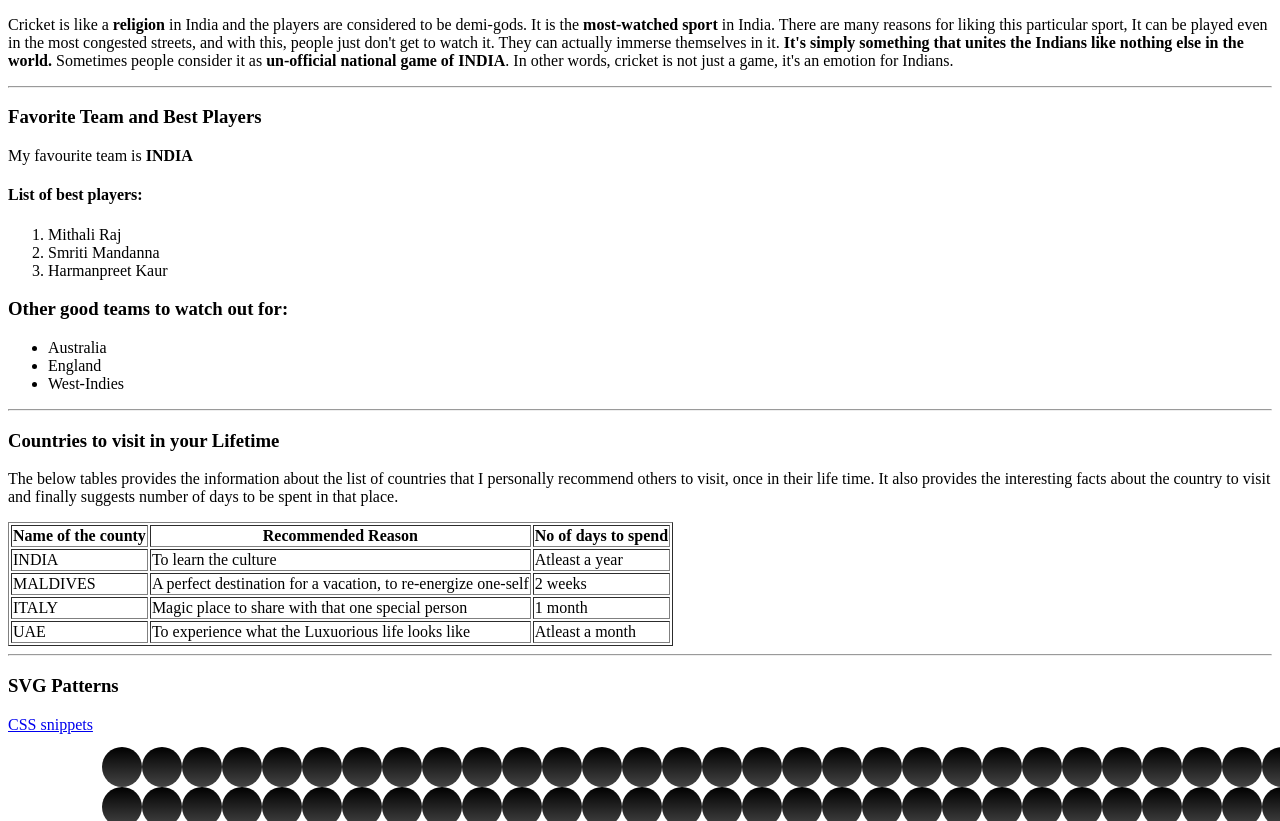
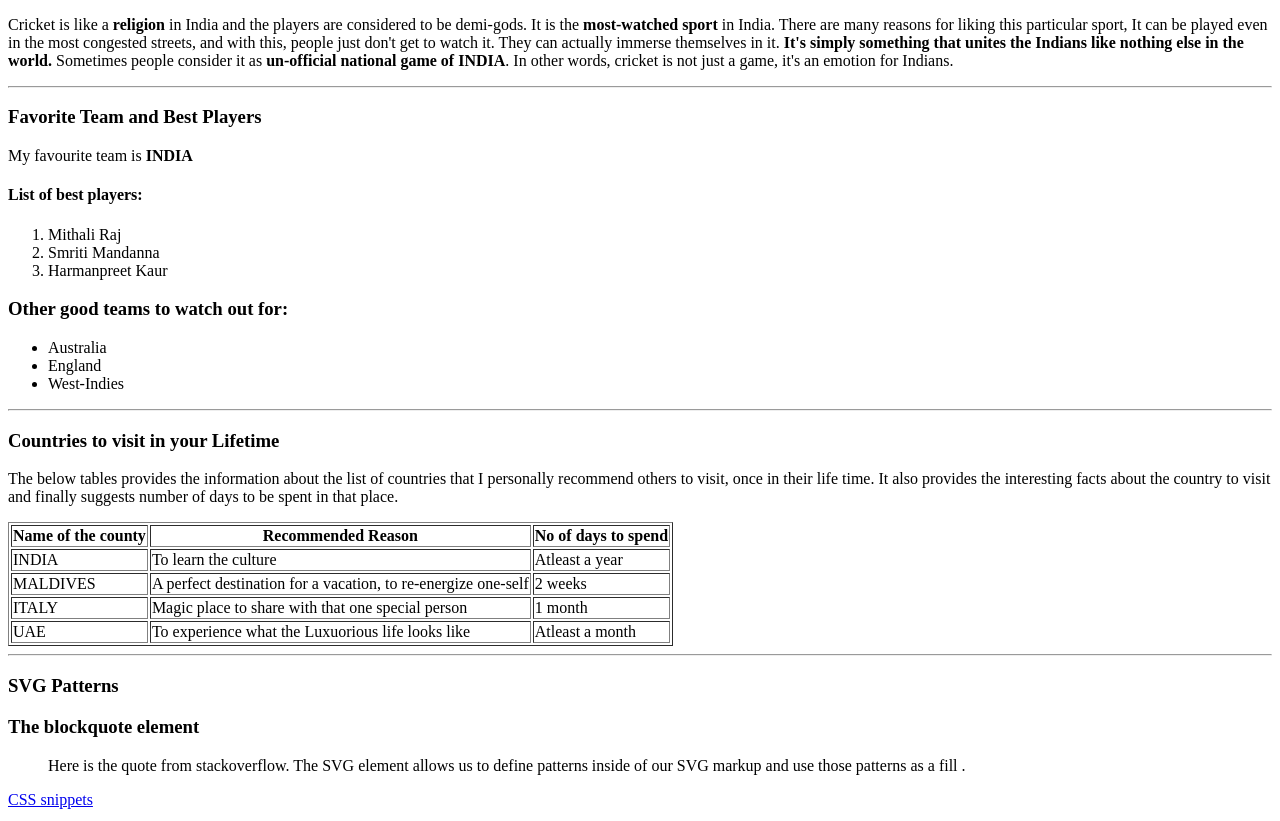
Before and after one commit to 44-563-Web-Apps-S23/44563-webapps-assignment-3-tallam-git, a plain HTML site: page index.html in a window 1280 px wide. Shown: the part 131-952 px from the top of the page. Drawn offline with Linux system fonts and the light colour scheme.

Commit message:
Updated index file

```diff
--- a/index.html
+++ b/index.html
@@ -68,6 +68,8 @@
 
         <hr>
         <h3>SVG Patterns</h3>
+        <h3>The blockquote element</h3>
+        <blockquote cite="https://stackoverflow.com/questions/61179458/svg-patterns-scaling-the-way-pattern-is-not-cut-off">Here is the quote from stackoverflow. The SVG <pattern> element allows us to define patterns inside of our SVG markup and use those patterns as a fill .</blockquote>
         <a href="https://css-tricks.com/snippets/svg/svg-patterns/">CSS snippets</a>
         <pre>
             <svg width="100%" height="100%">
```
